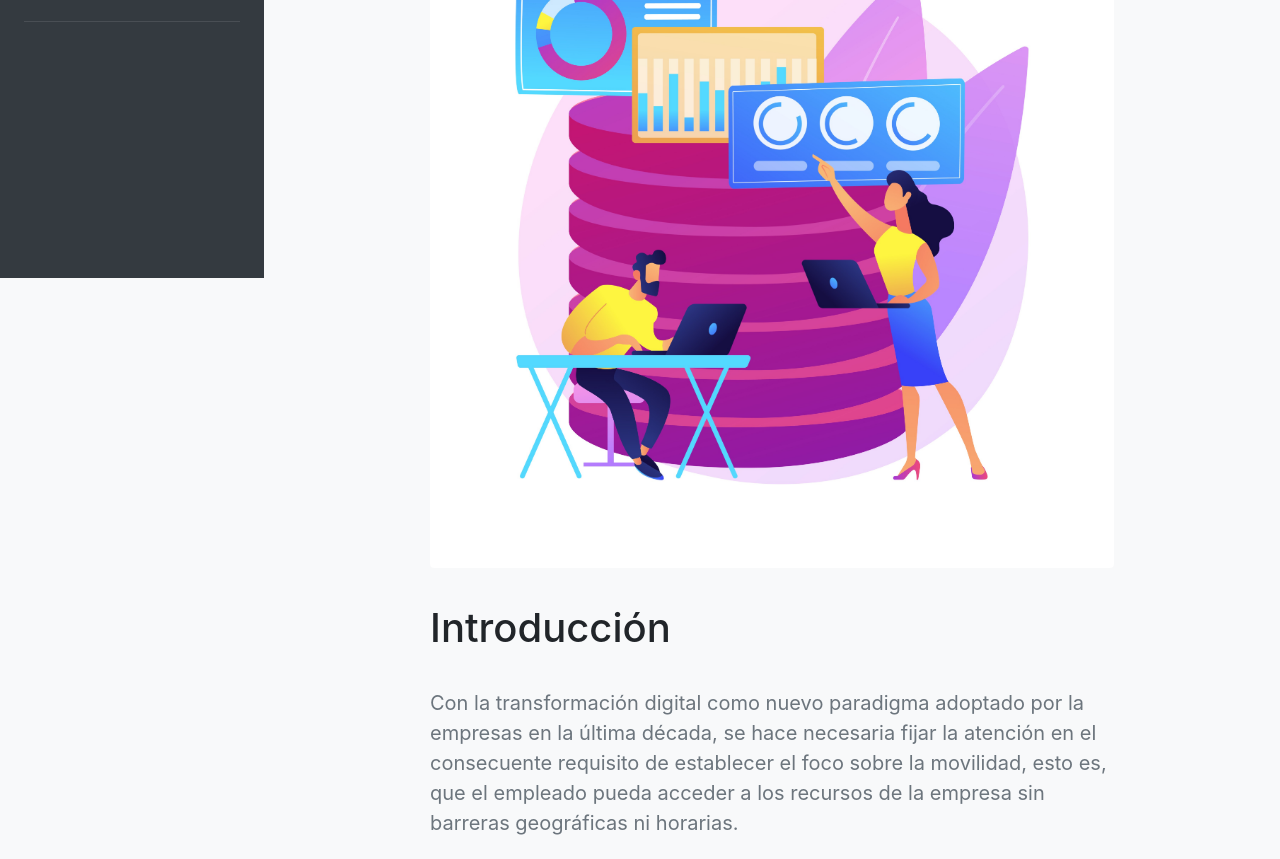
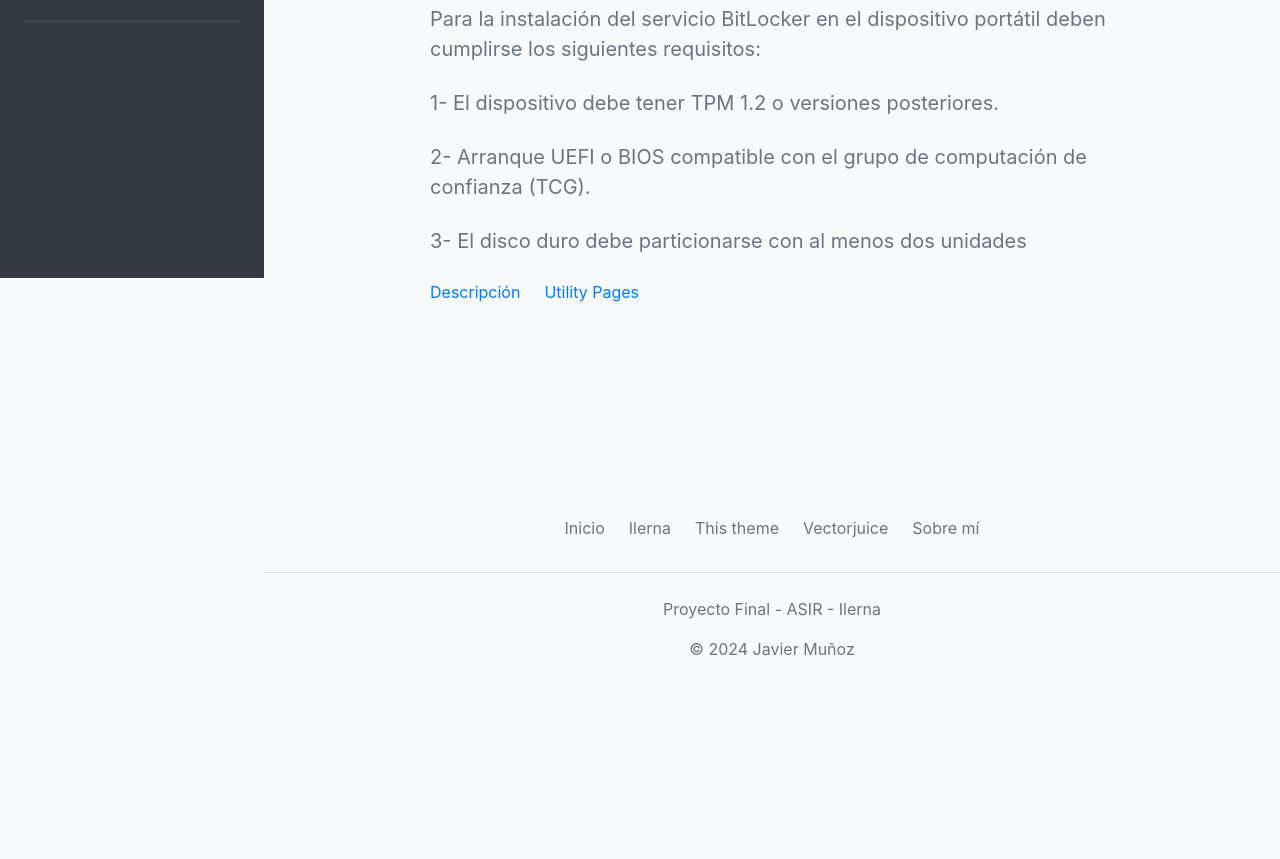
Before and after one commit to javiernz/proyecto-asir, a plain HTML site: page bitlocker-implementacion.html in a window 1280 px wide. Shown: the part 522-1381 px from the top of the page. After the commit the page ends 1243 px from the top, so only its background shows below. Drawn offline with Linux system fonts and the light colour scheme.

Commit message:
Desarrollo de bitlocker

```diff
--- a/bitlocker-implementacion.html
+++ b/bitlocker-implementacion.html
@@ -28,13 +28,14 @@
                 </p>
               </section>
               <section class="pb-4 pb-lg-5">
-                <img src="assets/img/19199042.jpg" class="img-fluid rounded">
                 <div class="d-flex align-items-center mb-3">
-                  <h2 class="h1 mt-4">Introducción</h2>
+                  <h2 class="h1 mt-4">Requisitos previos</h2>
                 </div>
-                <p class="lead">Con la transformación digital como nuevo paradigma adoptado por la empresas en la última década, se hace necesaria fijar la atención en el consecuente requisito de establecer el foco sobre la movilidad, esto es, que el empleado pueda acceder a los recursos de la empresa sin barreras geográficas ni horarias.</p>
-                <p class="lead">La movilidad, comúnmente referida como teletrabajo, representa un reto para el tradicional escenario de cliente-servidor. Por el lado del cliente, el usuario final no debe verse afectado por la dificulta de los recursos técnicos o necesidades de la implementación, por el lado del servidor, éste debe asegurar el despliegue de medios en lugar y tiempos no definidos. Este paradigma debe estar sujeto además por la reglas necesarias para el cumplimiento de la seguridad y la confidencialidad definidas por la empresa.</p>
-                <a href="pages-app.html" class="mr-3">App Pages</a><a href="pages-utility.html" class="mr-3">Utility Pages</a>
+                <p class="lead">Para la instalación del servicio BitLocker en el dispositivo portátil deben cumplirse los siguientes requisitos:</p>
+                <p class="lead">1- El dispositivo debe tener TPM 1.2 o versiones posteriores.</p>
+                <p class="lead">2- Arranque UEFI o BIOS compatible con el grupo de computación de confianza (TCG).</p>
+                <p class="lead">3- El disco duro debe particionarse con al menos dos unidades</p>
+                <a href="bitlocker-descripcion.html" class="mr-3">Descripción</a><a href="pages-utility.html" class="mr-3">Utility Pages</a>
               </section>
             </div>
           </div>
```
Also changed, not shown: bitlocker-descripcion.html (+4 -4 lines), documentacion.html (+1 -1 lines).
